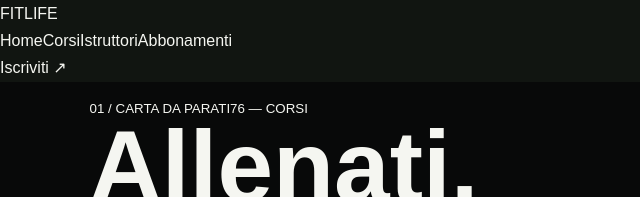
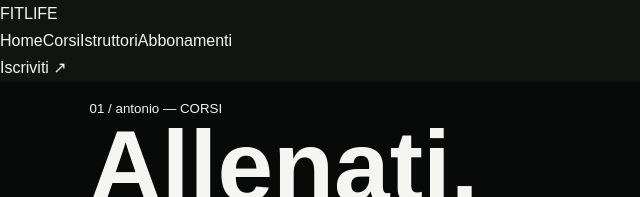
Before and after one commit to SofiStale/FitLife-Center, a plain HTML site: page sezione-a.html in a window 1280 px wide. Shown: the top 197 px of the page, 0-640 px from the left. Drawn offline with Linux system fonts and the light colour scheme.

Commit message:
Change introductory text in sezione-a.html

```diff
--- a/sezione-a.html
+++ b/sezione-a.html
@@ -9,7 +9,7 @@
 <body>
 <header class="header"><nav class="nav"><a href="index.html" class="brand">FIT<span>LIFE</span></a><div class="nav-links"><a href="index.html">Home</a><a href="sezione-a.html">Corsi</a><a href="sezione-b.html">Istruttori</a><a href="sezione-c.html">Abbonamenti</a></div><a class="nav-cta" href="sezione-c.html">Iscriviti <span>↗</span></a></nav></header>
 <main class="section-page">
-<div class="intro"><small class="accent">01 / CARTA DA PARATI76 — CORSI</small><h1>Allenati.<br><span>Superati.</span></h1><p>Scopri i corsi FitLife Center pensati per migliorare forza, mobilità, resistenza e benessere. Ogni lezione è guidata da professionisti e adatta a diversi livelli di esperienza.</p></div>
+<div class="intro"><small class="accent">01 / antonio — CORSI</small><h1>Allenati.<br><span>Superati.</span></h1><p>Scopri i corsi FitLife Center pensati per migliorare forza, mobilità, resistenza e benessere. Ogni lezione è guidata da professionisti e adatta a diversi livelli di esperienza.</p></div>
 <div class="course-grid">
 <article class="course"><img loading="lazy" src="https://images.unsplash.com/photo-1534438327276-14e5300c3a48?auto=format&fit=crop&w=700&q=80" alt="Allenamento funzionale in palestra"><div class="course-content"><small>01 · FORZA</small><h2>Functional Training</h2><p>Circuiti dinamici con esercizi a corpo libero, kettlebell e attrezzi funzionali.</p><div class="course-info"><span>50 min</span><span>Livello: medio</span></div></div></article>
 <article class="course"><img loading="lazy" src="https://images.unsplash.com/photo-1518611012118-696072aa579a?auto=format&fit=crop&w=700&q=80" alt="Lezione di yoga"><div class="course-content"><small>02 · MOBILITÀ</small><h2>Yoga Flow</h2><p>Sequenze fluide per mobilità, equilibrio e respirazione, con intensità progressiva.</p><div class="course-info"><span>60 min</span><span>Livello: tutti</span></div></div></article>
```
